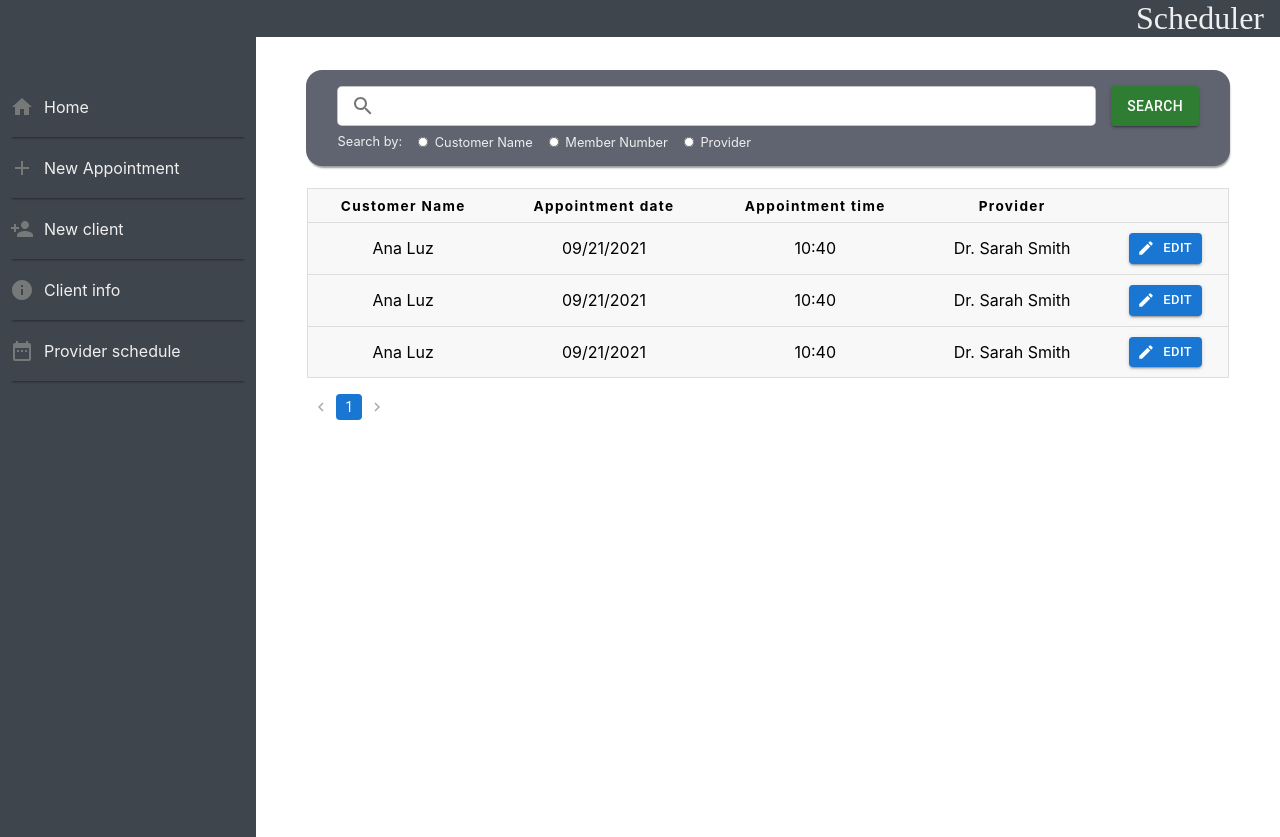
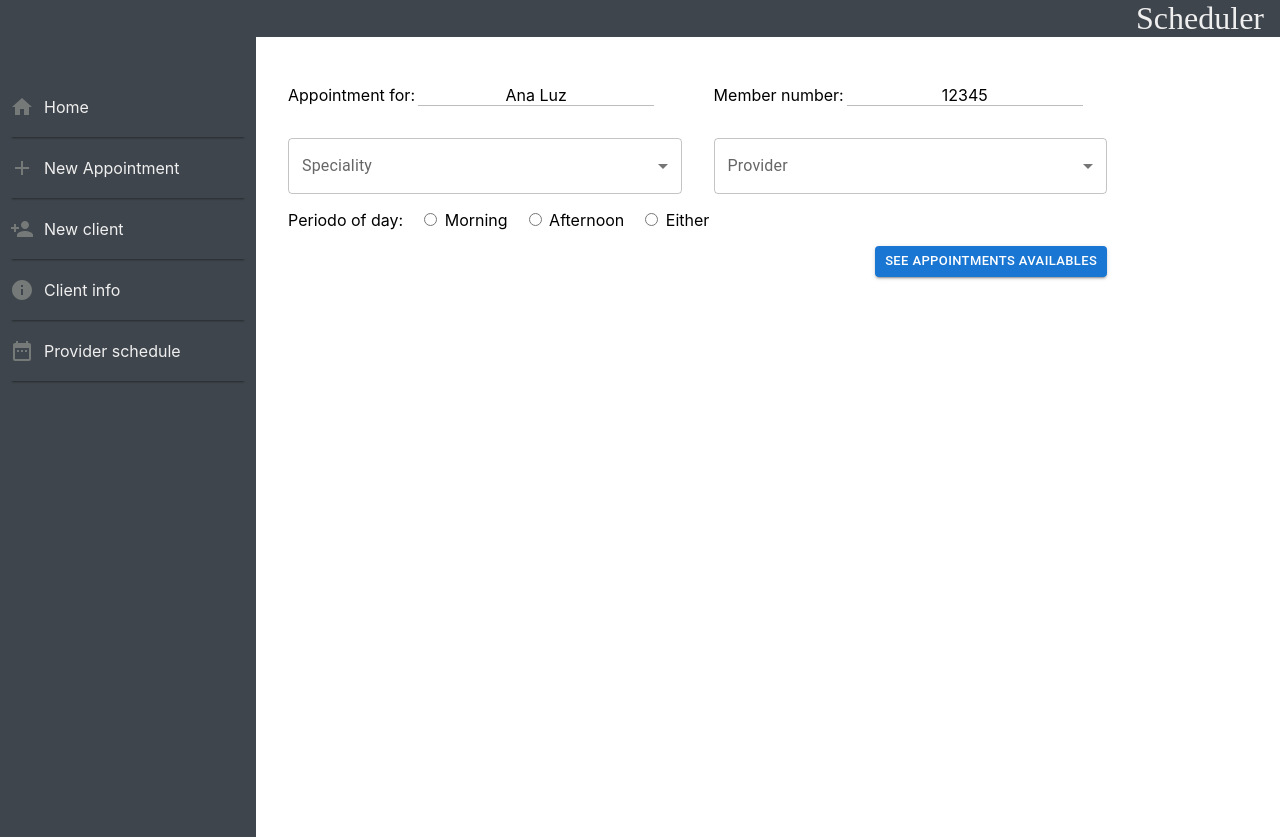
Before and after one commit to dajalac/Scheduler, a React (Create React App) app in the folder src/main/frontend/: page /ApptSchedule in a window 1280 px wide. Built offline with nearby package versions, Linux system fonts and the light colour scheme; a web font is replaced by a local one.

Commit message:
new appt form v.desktop

```diff
--- a/src/main/frontend/src/App.js
+++ b/src/main/frontend/src/App.js
@@ -9,6 +9,7 @@ import ClientInfo from './screens/ClientInfo';
 import NewClient from './screens/NewClient';
 import NewAppt from './screens/NewAppt';
 import ProviderSchedule from './screens/ProviderSchedule';
+import ApptSchedule from './screens/ApptSchedule';
 
 
 function App() {
@@ -44,6 +45,8 @@ function App() {
           <Route path ='/clientInfo' component={ClientInfo}/>
           <Route path ='/newAppt' component={NewAppt}/>
           <Route path ='/ProviderSchedule' component={ProviderSchedule}/>
+          <Route path ='/ApptSchedule' component={ApptSchedule}/>
+
           <Route component = {Home}/>
           </Switch>
         </div>
--- a/src/main/frontend/src/components/displayReulsts/DisplayClients.js
+++ b/src/main/frontend/src/components/displayReulsts/DisplayClients.js
@@ -17,7 +17,7 @@ export default function DisplayClients() {
               <p>e-mail: analuz@gmail.com</p>
               <p>Adress: 1523 Holleman, Madison, WI</p>
           </div>
-          <Link to= '/'> Schedule an appointment</Link>
+          <Link to= '/ApptSchedule' > Schedule an appointment</Link>
 
         </div>
     )
--- /dev/null
+++ b/src/main/frontend/src/components/forms/NewApptForm.css
@@ -0,0 +1,53 @@
+.newApptForm{
+    display: flex;
+    flex-direction: column;
+    padding: 2rem;
+    width: 80%;
+}
+.newApptForm-clientInfo{
+    display: flex;
+    justify-content:flex-start;
+    gap: 2rem;
+}
+.newApptForm-lables{
+    display: flex;
+    align-items: baseline;
+    width: 50%;
+    gap:3px;
+
+}
+.newApptForm-lables p {
+    border-bottom: solid 1px #bdbdbd;
+    width: 60%;
+}
+
+.newApptForm-selectBoxes{
+    display: flex;
+    justify-content: space-evenly;
+    gap: 2rem;
+    margin-top: 1rem;
+}
+.newApptForm-radioBtn{
+    display: flex;
+    justify-items: flex-start;
+    gap:1rem;
+    margin-top: 1rem;
+}
+
+.newApptForm-butn{
+    display: flex;
+    justify-content:flex-end;
+    margin-top: 1rem;
+
+}
+
+@media(max-width:650px){
+    .newApptForm-selectBoxes,
+    .newApptForm-radioBtn,
+    .newApptForm-clientInfo{
+        flex-direction: column;
+        justify-content: flex-start;
+        gap:1rem;
+        flex:1
+    }
+}
--- /dev/null
+++ b/src/main/frontend/src/components/forms/NewApptForm.js
@@ -0,0 +1,92 @@
+import React, { useState } from 'react';
+import InputLabel from '@mui/material/InputLabel';
+import MenuItem from '@mui/material/MenuItem';
+import FormControl from '@mui/material/FormControl';
+import Select from '@mui/material/Select';
+import Button  from '@mui/material/Button';
+
+import './NewApptForm.css';
+
+export default function NewApptForm() {
+    const [speciality, setSpeciality] = useState('');
+    const [provider, setProvider] = useState('');
+
+    const handleSpeciality = (event) => {
+        setSpeciality(event.target.value);
+    };
+
+    const handleProvider = (event) => {
+        setProvider(event.target.value);
+    };
+
+    const handleRadioBtn = (event) => {
+        console.log(event.target.value);
+    }
+
+
+    return (
+        <div className="newApptForm">
+            <div className="newApptForm-clientInfo">
+                <div className="newApptForm-lables">
+                    <lable> Appointment for:</lable>
+                    <p >Ana Luz</p>
+                </div>
+                <div className="newApptForm-lables">
+                    <label> Member number: </label>
+                    <p> 12345 </p>
+                </div>
+
+            </div>
+
+            <div className="newApptForm-selectBoxes">
+            <FormControl fullWidth>
+                <InputLabel id="demo-simple-select-autowidth-label" sx={{ backgroundColor: 'white' }}>Speciality</InputLabel>
+                <Select
+                    labelId="demo-simple-select-autowidth-label"
+                    id="demo-simple-select-autowidth"
+                    value={speciality}
+                    onChange={handleSpeciality}
+                    autoWidth
+                >
+                    <MenuItem value="">
+                        <em>None</em>
+                    </MenuItem>
+                    <MenuItem value={10}>Twenty</MenuItem>
+                    <MenuItem value={21}>Twenty one</MenuItem>
+                    <MenuItem value={22}>Twenty one and a half</MenuItem>
+                </Select>
+            </FormControl>
+
+            <FormControl fullWidth>
+                <InputLabel id="demo-simple-select-autowidth-label" sx={{ backgroundColor: 'white' }}>Provider</InputLabel>
+                <Select
+                    labelId="demo-simple-select-autowidth-label"
+                    id="demo-simple-select-autowidth"
+                    value={provider}
+                    onChange={handleProvider}
+                    autoWidth
+                >
+                    <MenuItem value="">
+                        <em>None</em>
+                    </MenuItem>
+                    <MenuItem value={10}>Twenty</MenuItem>
+                    <MenuItem value={21}>Twenty one</MenuItem>
+                    <MenuItem value={22}>Twenty one and a half</MenuItem>
+                </Select>
+            </FormControl>
+            </div>
+
+
+            <div className="newApptForm-radioBtn" onChange={handleRadioBtn}>
+                <lable> Periodo of day: </lable>
+                <lable><input type="radio" value="morning" name="periodoOfDay" /> <span>Morning</span></lable>
+                <lable><input type="radio" value="afternoon" name="periodoOfDay" /> <span>Afternoon</span></lable>
+                <lable><input type="radio" value="either" name="periodoOfDay" /> <span>Either</span></lable>
+            </div>
+            <div className="newApptForm-butn">
+            <Button variant="contained" size="small" >See appointments availables</Button>
+            </div>
+
+        </div>
+    )
+}
--- /dev/null
+++ b/src/main/frontend/src/screens/ApptSchedule.js
@@ -0,0 +1,10 @@
+import React from 'react'
+import NewApptForm from '../components/forms/NewApptForm'
+
+export default function ApptSchedule() {
+    return (
+        <div>
+            <NewApptForm/>
+        </div>
+    )
+}
```
